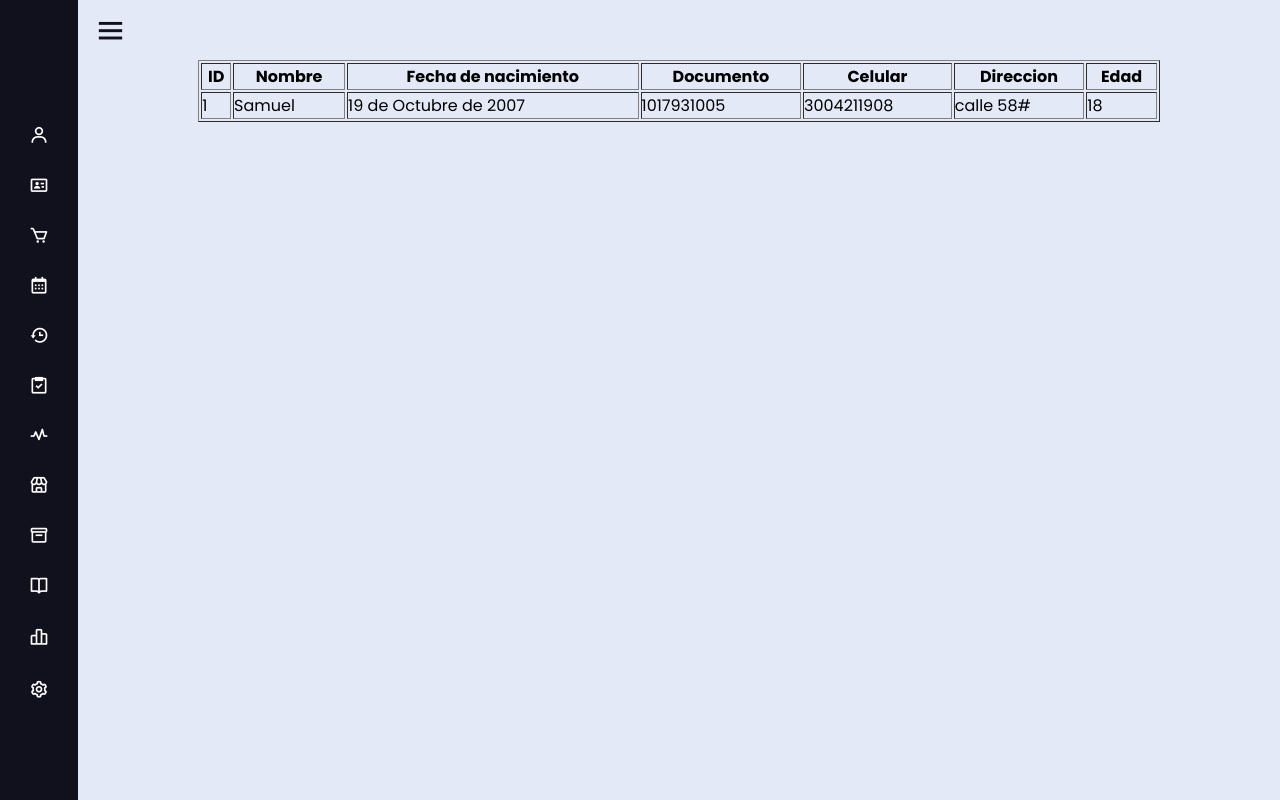
After one commit to JuanSebastianClavijoTapias/kanview, a Django app: page /clientes/ in a window 1280 px wide. The commit adds this page. Run offline with Django 5.2, Linux system fonts and the light colour scheme; data comes from the database, SQL or seed files in the repository.

Commit message:
Creacion de la primera vista de registros en clientes

```diff
--- a/kanview/urls.py
+++ b/kanview/urls.py
@@ -20,5 +20,6 @@ from kanvieww import views
 
 urlpatterns = [
     path('admin/', admin.site.urls),
-    path('', views.inicio, name="inicio")
+    path('', views.inicio, name="inicio"),
+    path('clientes/', views.seccion_clientes, name='clientes')
 ]
--- a/kanvieww/static/css/style.css
+++ b/kanvieww/static/css/style.css
@@ -23,6 +23,8 @@
   height: 60px;
   width: 100%;
   display: flex;
+  justify-content: center;
+  margin-top: 20px;
   align-items: center;
 }
 .sidebar .logo-details i {
@@ -34,7 +36,7 @@
   line-height: 50px;
 }
 .sidebar .logo-details .logo_name {
-  font-size: 22px;
+  font-size: 34px;
   color: #fff;
   font-weight: 600;
   transition: 0.3s ease;
@@ -223,6 +225,7 @@
 .home-section .home-content {
   height: 60px;
   display: flex;
+  justify-content: flex-start;
   align-items: center;
 }
 .home-section .home-content .bx-menu,
@@ -233,10 +236,18 @@
 .home-section .home-content .bx-menu {
   margin: 0 15px;
   cursor: pointer;
+  display: flex;
 }
 .home-section .home-content .text {
   font-size: 26px;
   font-weight: 600;
+}
+
+.content-table{
+    display: flex;
+    justify-content: center;
+    align-items: center;
+    width: 100%;
 }
 @media (max-width: 420px) {
   .sidebar.close .nav-links li .sub-menu {
--- a/kanvieww/templates/index.html
+++ b/kanvieww/templates/index.html
@@ -15,13 +15,10 @@
       </div>
       <ul class="nav-links">
         <li>
-          <a href="#">
+          <a href="{% url 'clientes' %}">
             <i class="bx bx-user"></i>
             <span class="link_name">Clientes</span>
           </a>
-          <ul class="sub-menu blank">
-            <li><a class="link_name" href="#">Category</a></li>
-          </ul>
         </li>
         <li>
           <div class="iocn-link">
@@ -99,7 +96,10 @@
     <section class="home-section">
       <div class="home-content">
         <i class="bx bx-menu"></i>
-        <span class="text">Gestion KanView</span>
+      </div>
+      <div class="main-content">
+        {% block content %}
+        {% endblock%}
       </div>
     </section>
     <script>
--- /dev/null
+++ b/kanvieww/templates/pages/clientes.html
@@ -0,0 +1,33 @@
+{% extends 'index.html' %}
+{% load static %}
+
+{% block content %}
+<div class="content-table"">
+<table class="table" border="1" width="80%">
+    <tr>
+        <th>ID</th>
+        <th>Nombre</th>
+        <th>Fecha de nacimiento</th>
+        <th>Documento</th>
+        <th>Celular</th>
+        <th>Direccion</th>
+        <th>Edad</th>
+
+
+    </tr>
+    {% for i in datos %}
+    <tr>
+        <td>{{ i.id}}</td>
+        <td>{{ i.nombre}}</td>
+        <td>{{ i.fecha_nacimiento }}</td>
+        <td>{{ i.documento }}</td>
+        <td>{{ i.celular }}</td>
+        <td>{{ i.direccion }}</td>
+        <td>{{ i.edad }}</td>
+    </tr>
+
+    {% endfor %}
+</table>
+</div>
+
+{% endblock %}
--- a/kanvieww/views.py
+++ b/kanvieww/views.py
@@ -1,5 +1,12 @@
 from django.shortcuts import render
+from .models import *
 
 
 def inicio(request):
     return render(request, 'index.html')
+
+def seccion_clientes(request):
+    datos = Cliente.objects.all()
+    return render(request, 'pages/clientes.html', {
+        "datos": datos
+    })
```
